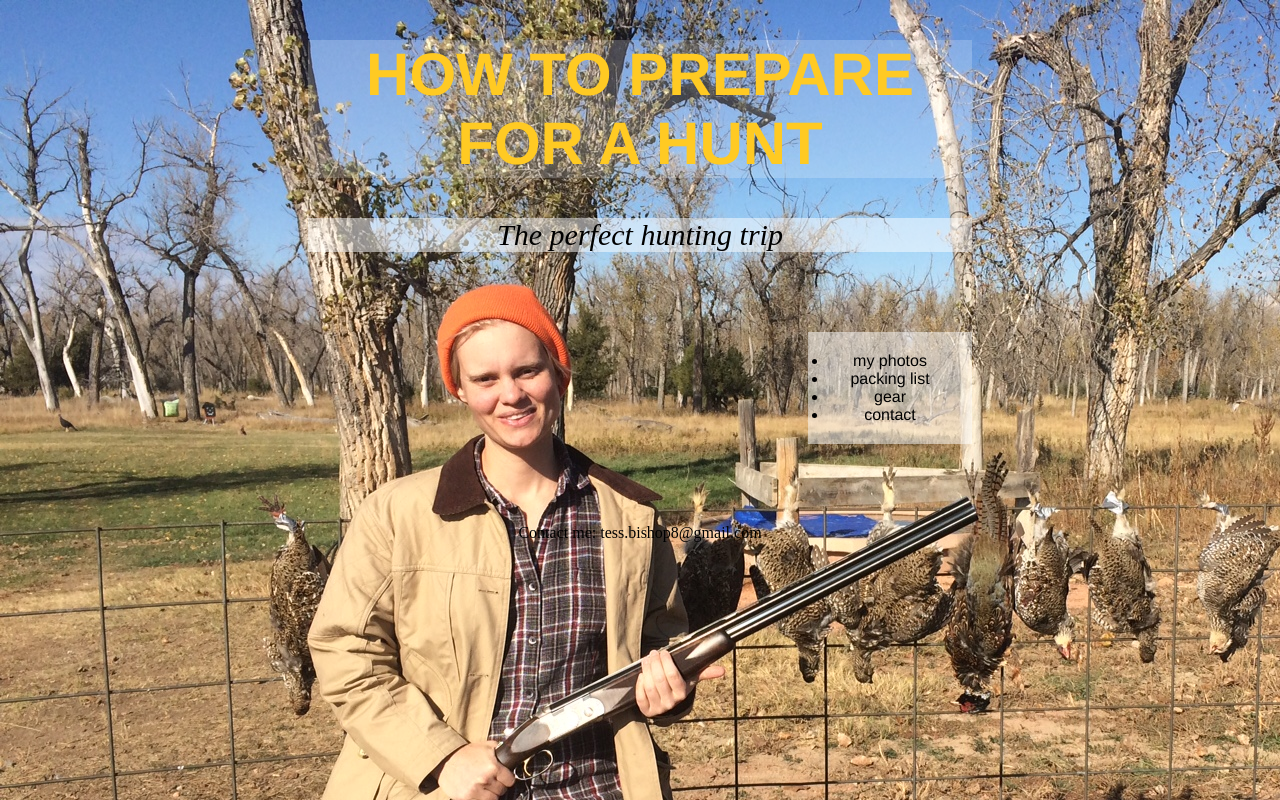
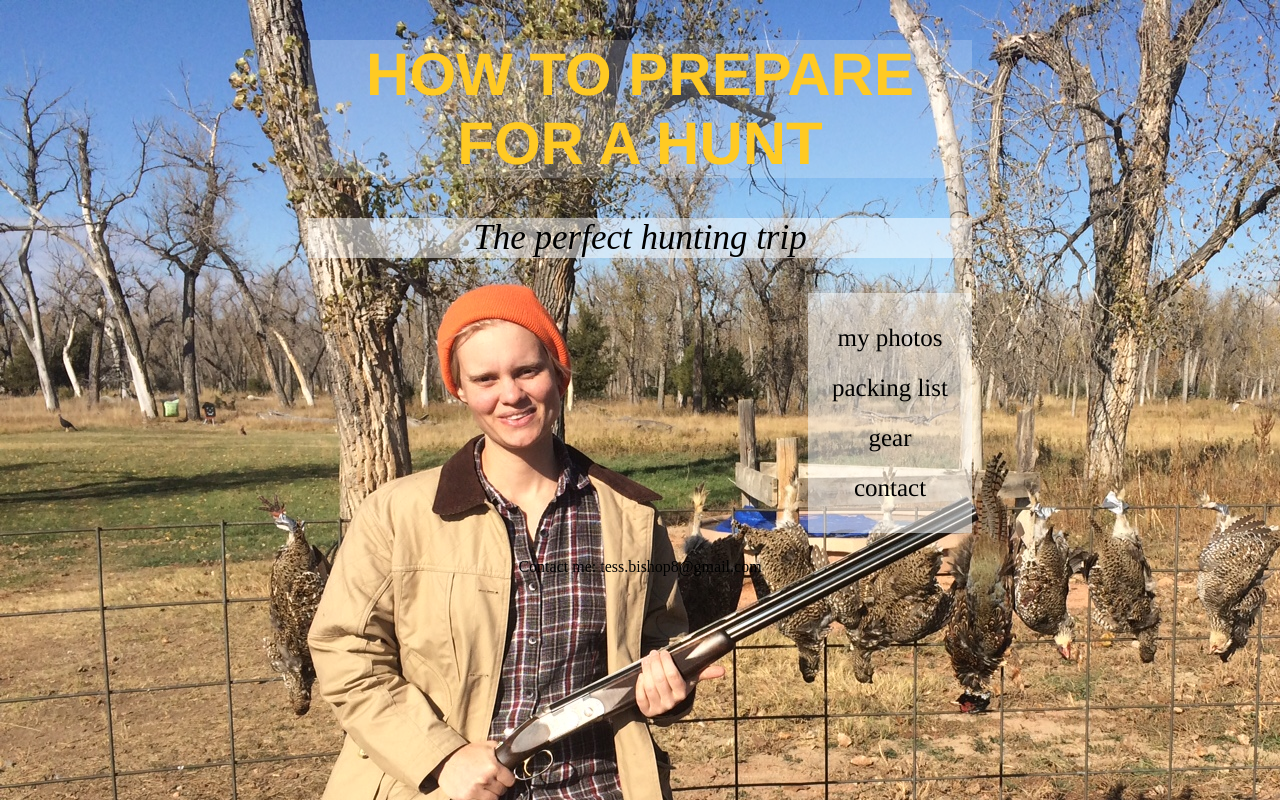
Before and after one commit to tessb/tessb.github.io, a plain HTML site: page unit_3/index.html in a window 1280 px wide. Drawn offline with Linux system fonts and the light colour scheme.

Commit message:
style changes

```diff
--- a/unit_3/CSS/style.css
+++ b/unit_3/CSS/style.css
@@ -4,6 +4,7 @@ body {
   /*color: #FFCA23;*/
   text-align: center;
   /*background-position: center center;*/
+
 }
 
 h1{
@@ -19,6 +20,9 @@ h1{
 p{
   color: #000;
   background: rgba(255,255,255,.5);
+
+  /*font-size: 18px;
+  line-height: 28px;*/
 }
 
 ul{
@@ -27,7 +31,7 @@ ul{
 
 #slogan{
   font-style: italic;
-  font-size: 30px;
+  font-size: 35px;
   margin-left: 300px;
   margin-right: 300px;
   /*  */
@@ -35,9 +39,13 @@ ul{
 
 .content{
   padding: 20px;
-  margin: 80px;
+  /*margin: 2em;*/
   margin-left: 800px;
   margin-right: 300px;
-  font-family: helvetica;
+  font-family: times;
   background: rgba(255,255,255,.5);
+  font-style: serif;
+  font-size: 25px;
+  line-height: 2em;
+  list-style-type: none;
 }
```
